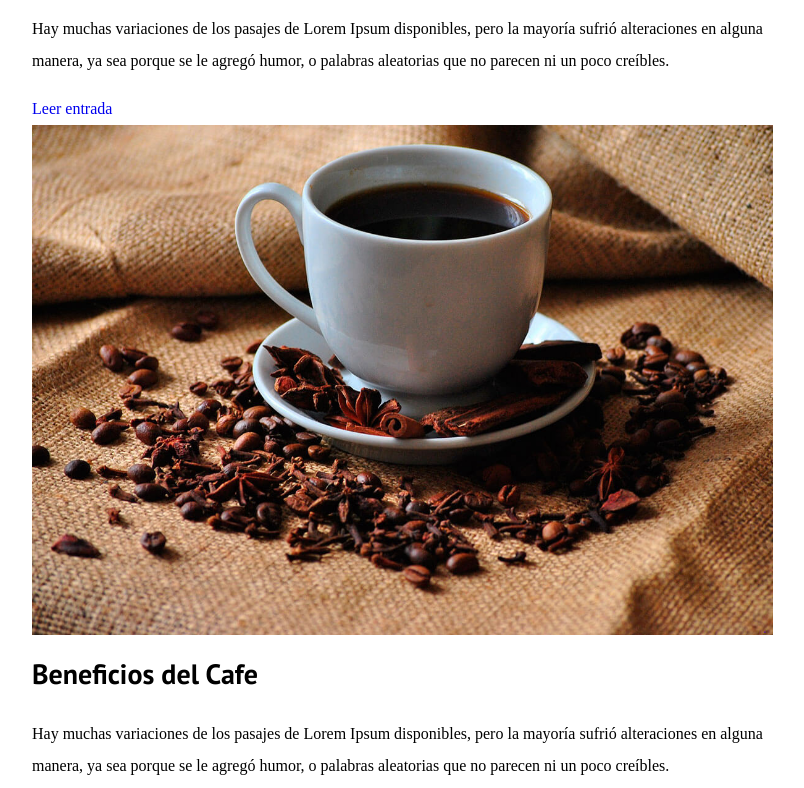
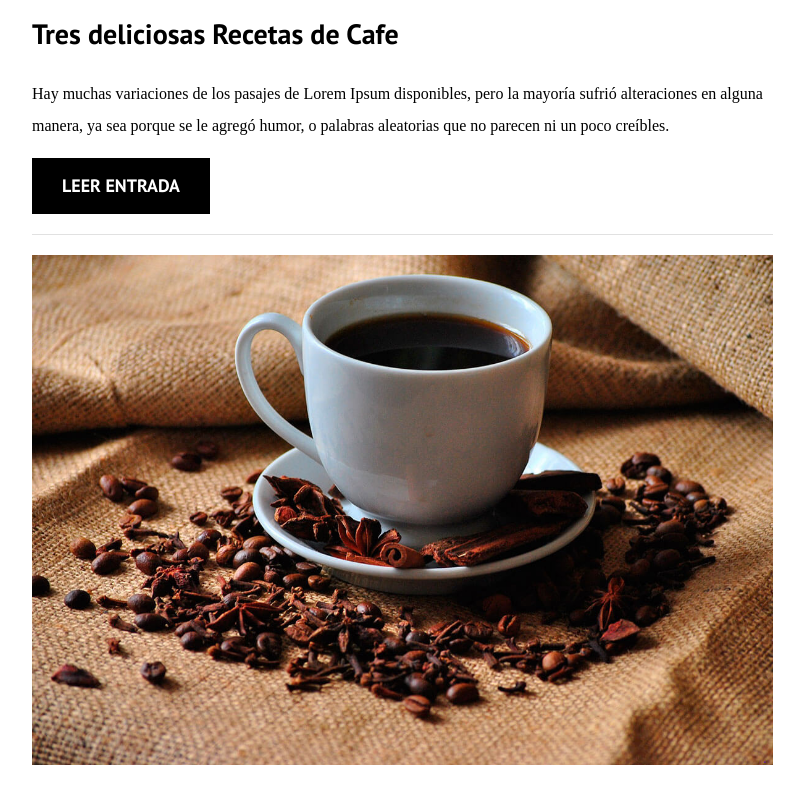
Before and after one commit to rodrigoyael/cafeteria, a plain HTML site: page index.html in a window 1280 px wide. Shown: the part 2012-2800 px from the top of the page, without its empty margins (32-836 px from the left). Drawn offline with Linux system fonts and the light colour scheme.

Commit message:
Se realizaron cambios para el posicionamiento de las estradas, y se agregaron 3 botones

```diff
--- a/css/styles.css
+++ b/css/styles.css
@@ -4,6 +4,7 @@
 
     --primario: #784D3C;
     --blanco: #ffffff;
+    --gris: #e1e1e1;
     --negro: #000000;
 }
 
@@ -70,7 +71,7 @@ img{
     background-image: url(../img/banner.jpg);
     height: 60rem;
     background-size: cover;
-    background-repeat: no repeat;
+    background-repeat: no-repeat;
     background-position: center center;
 }
 .header__texto{
@@ -125,3 +126,33 @@ img{
         column-gap: 4rem;
     }
 }
+
+.entrada{
+    border-bottom:1px solid var(--gris);
+    margin-bottom: 2rem;
+}
+
+.entrada:last-of-type{
+    border:none;
+    margin-bottom: 0;
+}
+
+.boton{
+    display: block;
+    font-family: var(--fuenteHeading);
+    color:var(--blanco);
+    text-align: center;
+    padding: 1rem 3rem;
+    font-size: 1.8rem;
+    text-transform: uppercase;
+    font-weight: 700;
+    margin-bottom: 2rem;
+}
+@media(min-width:768px){
+    .boton{
+        display: inline-block;
+    }
+}
+.boton--primario{
+    background-color: var(--negro);
+}
```
